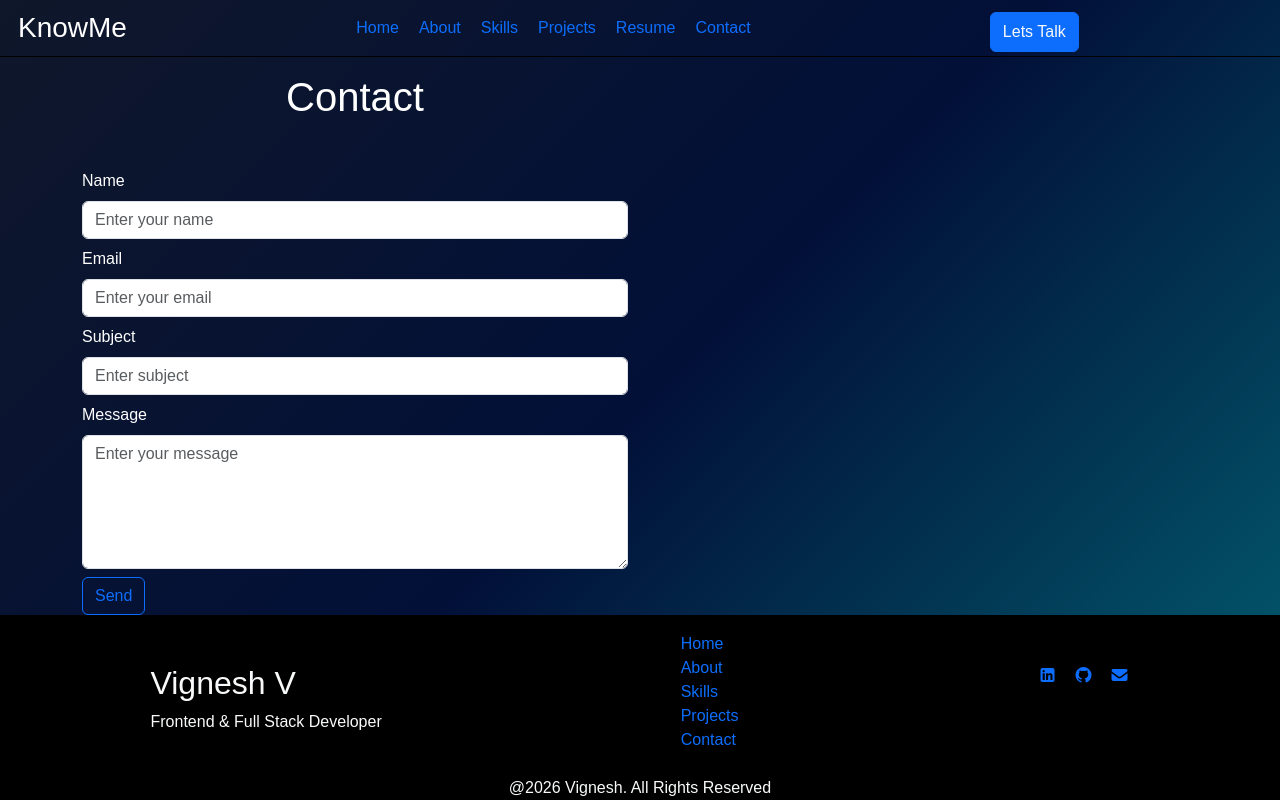
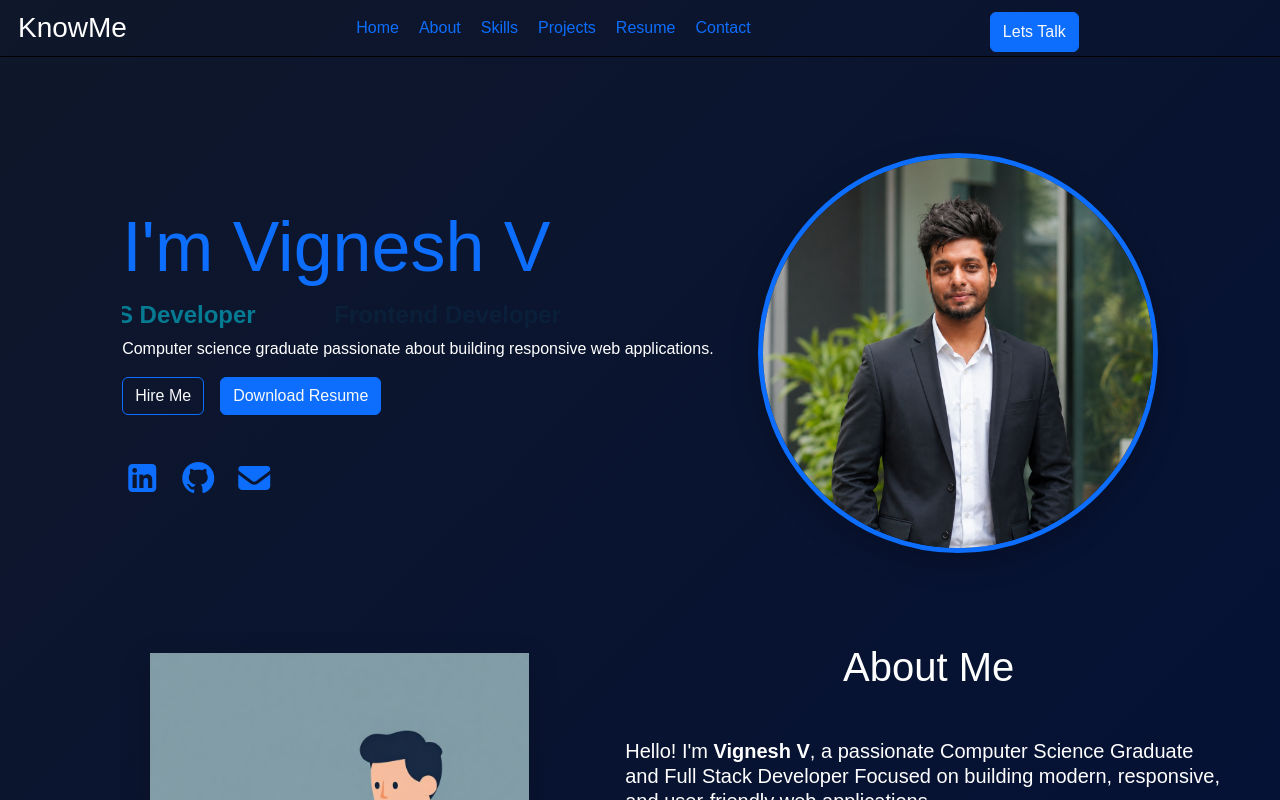
Before and after one commit to vigneshanandhu/knowmeportfolio, a React (Vite) app: page / in a window 1280 px wide. Shown: the top 800 px of the page. Built offline with nearby package versions, Linux system fonts and the light colour scheme.

Commit message:
appdotjsx update

```diff
--- a/src/App.jsx
+++ b/src/App.jsx
@@ -21,7 +21,7 @@ function App() {
         <Route path='/project' element={<Project/>} />
         <Route path='/contact' element={<Contact/>} />
      </Routes> */}
-     {/* <section id='home'>
+     <section id='home'>
       <Home/>
       </section>
      <section id='about'>
@@ -29,13 +29,13 @@ function App() {
       </section>
      <section id='skill'>
       <Skill/>
-      </section> */}
-     {/* <section id='project'>
+      </section>
+     <section id='project'>
       <Project/>
-      </section> */}
-     {/* <section id='resume'>
+      </section>
+     <section id='resume'>
       <Resume/>
-      </section> */}
+      </section>
      <section id='contact'>
       <Contact/>
       </section>
```
